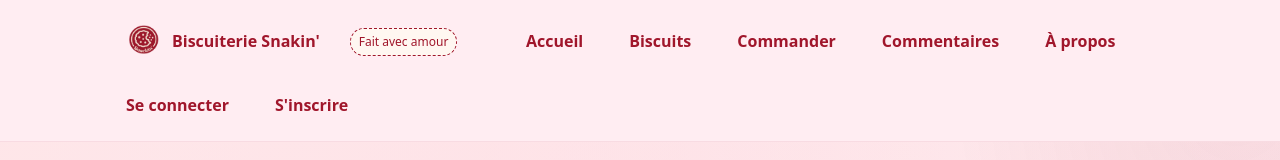
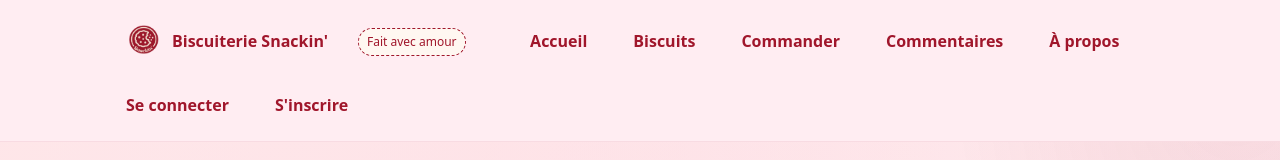
Before and after one commit to wawichaw/BiscuiterieSnackin, a React (Vite) app in the folder frontend/: page / in a window 1280 px wide. Shown: the top 160 px of the page. Built offline with nearby package versions, Linux system fonts and the light colour scheme; no server answers.

Commit message:
erreur snackin

```diff
--- a/frontend/index.html
+++ b/frontend/index.html
@@ -3,18 +3,18 @@
   <head>
     <meta charset="UTF-8" />
     <meta name="viewport" content="width=device-width, initial-scale=1.0" />
-    <title>Biscuiterie Snakin' - Biscuits faits maison</title>
-    <meta name="description" content="Biscuiterie Snakin' — biscuits faits maison, commande en ligne et ramassage au Québec." />
-    <meta name="application-name" content="Biscuiterie Snakin'" />
-    <meta property="og:site_name" content="Biscuiterie Snakin'" />
-    <meta property="og:title" content="Biscuiterie Snakin' - Biscuits faits maison" />
+    <title>Biscuiterie Snackin' - Biscuits faits maison</title>
+    <meta name="description" content="Biscuiterie Snackin' — biscuits faits maison, commande en ligne et ramassage au Québec." />
+    <meta name="application-name" content="Biscuiterie Snackin'" />
+    <meta property="og:site_name" content="Biscuiterie Snackin'" />
+    <meta property="og:title" content="Biscuiterie Snackin' - Biscuits faits maison" />
     <meta property="og:type" content="website" />
     <meta property="og:url" content="https://biscuiteriesnackin.com/" />
     <script type="application/ld+json">
       {
         "@context": "https://schema.org",
         "@type": "WebSite",
-        "name": "Biscuiterie Snakin'",
+        "name": "Biscuiterie Snackin'",
         "url": "https://biscuiteriesnackin.com/"
       }
     </script>
--- a/frontend/src/components/BarreNavigation/BarreNavigation.jsx
+++ b/frontend/src/components/BarreNavigation/BarreNavigation.jsx
@@ -75,14 +75,14 @@ const Layout = ({ children }) => {
           <Link className="snk-logo" to="/" onClick={closeMobileMenu}>
             <img
               src="/logo.png"
-              alt="Biscuiterie Snakin'"
+              alt="Biscuiterie Snackin'"
               loading="eager"
               decoding="async"
               width="36"
               height="36"
               style={{ width: '36px', height: '36px', objectFit: 'contain' }}
             />
-            <strong>Biscuiterie Snakin'</strong>
+            <strong>Biscuiterie Snackin'</strong>
           </Link>
           <span className="snk-badge">Fait avec amour</span>
 
```
Also changed, not shown: frontend/public/site.webmanifest.
